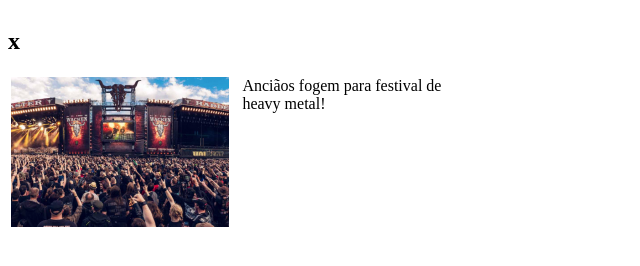
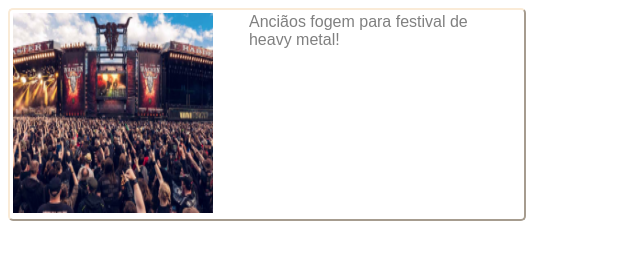
Before and after one commit to carolpazini/desafionoticia, a plain HTML site: page index.html in a window 1280 px wide. Shown: the whole page, without its empty margins (0-640 px from the left). Drawn offline with Linux system fonts and the light colour scheme.

Commit message:
ta melhorando

```diff
--- a/estilo.css
+++ b/estilo.css
@@ -1,46 +1,26 @@
-/*
-div{
 
-	color: grey;
+.caixa {
+
+	float: left;
+	width: 100%;
+	margin: 0.5%
 }
-.caixa {
+.miniatura{
+	width: 200px;
+	height: 200px;
+}
+
+.fundo{
 	border-radius: 5px;
 	border-color: antiquewhite;
 	border-style: outset;
 	border-width: 2px;
 	background-color: white;
 
-}
-.miniatura{
-	width: 150px;
-	height: 150px;
-	display: inline;
-
-}
-.conteudo{
-	max-width: 400px;
-	padding: 5px;
-	margin: auto;
-
-}
-body{
-	background-color: lightgrey;
 
 }
 div{
 	display: inline;
-}
-.noticia{
-	color: grey;
-	font-family: sans-serif;
-	display:inline;
-}
-*/
-
-.caixa{
-	float: left;
-	width: 100%;
-	margin: 0.5%
 }
 
 .caixa2{
@@ -55,3 +35,7 @@ div{
 	content: ' ';
 	display: table;
 }
+.letra{
+	color: grey;
+	font-family: sans-serif;
+}
--- a/index.html
+++ b/index.html
@@ -10,17 +10,14 @@
 
 <body>
 
+    <section class="fundo clearfix ">
 
-
-
-    <section class="fundo clearfix red">
-            <h1>x</h1>
             <div class="caixa caixa2 branco">
                     <a href="https://www.surrealista.com.br/2018/08/idosos-fogem-de-asilo-para-ver-maior-festival-de-metal-do-mundo/">
                         <img class="miniatura" src="wacken.png" title="Foto do festival de metal alemão wacken">
                         </a>
             </div>
-            <div class="caixa caixa2 branco">
+            <div class="caixa caixa2 branco letra">
                     Anciãos fogem para festival de heavy metal!
             </div>
 
@@ -31,15 +28,3 @@
 </body>
 
 </html>
-<!--
-<section class="conteudo caixa" >
-        <div>
-        <a href="https://www.surrealista.com.br/2018/08/idosos-fogem-de-asilo-para-ver-maior-festival-de-metal-do-mundo/">
-        <img class="miniatura" src="wacken.png" title="Foto do festival de metal alemão wacken">
-        </a>
-    </div>
-    <div>
-        <h2 class="noticia">Anciãos fogem para festival de heavy metal!</h2>
-    </div>
-
-</section> -->
```
